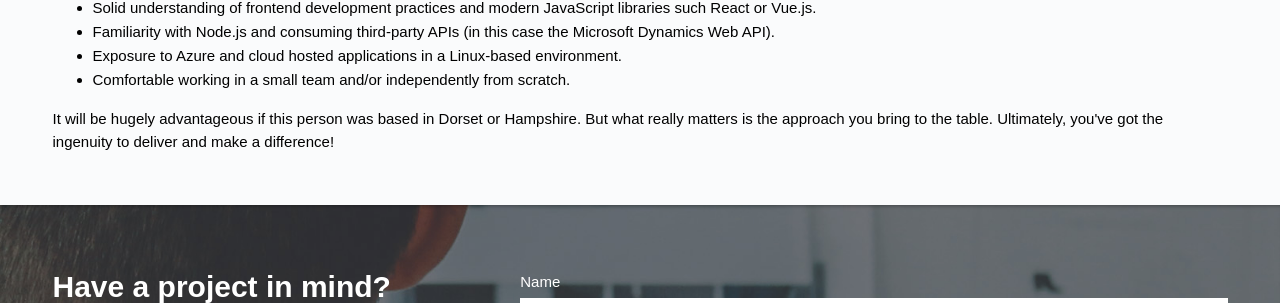
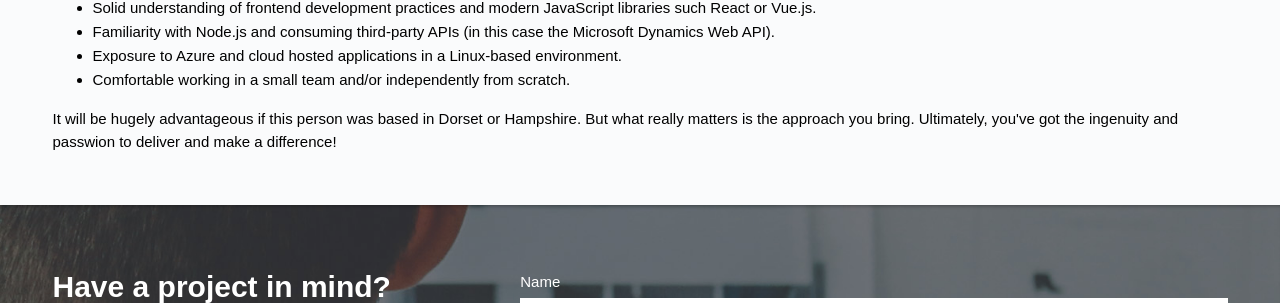
Before and after one commit to chrischerrett/chrischerrett.github.io, a Jekyll site: the page built from careers.md, in a window 1280 px wide. Shown: the part 1223-1526 px from the top of the page. Built offline with Jekyll 4.4.1, drawn with Linux system fonts in a browser that asks for light colours; nearby versions of some CDN libraries.

Commit message:
Update careers.md

```diff
--- a/careers.md
+++ b/careers.md
@@ -57,7 +57,7 @@
                         <li>Comfortable working in a small team and/or independently from scratch.</li>
                       </ul>
                     </p>
-                    <p>It will be hugely advantageous if this person was based in Dorset or Hampshire. But what really matters is the approach you bring to the table. Ultimately, you've got the ingenuity to deliver and make a difference!</p>
+                    <p>It will be hugely advantageous if this person was based in Dorset or Hampshire. But what really matters is the approach you bring. Ultimately, you've got the ingenuity and passwion to deliver and make a difference!</p>
                 </div>
             </div>
 
```
